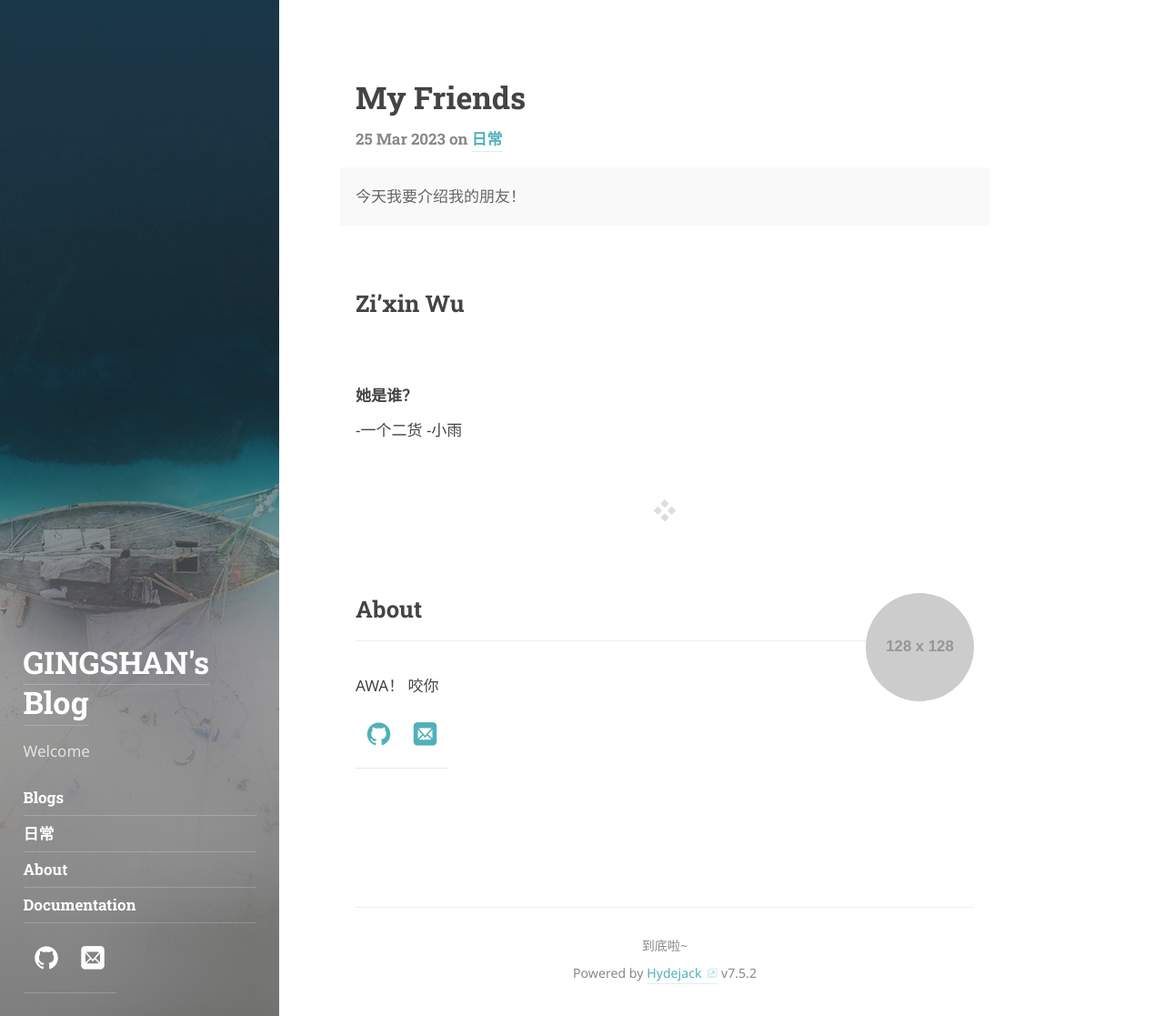
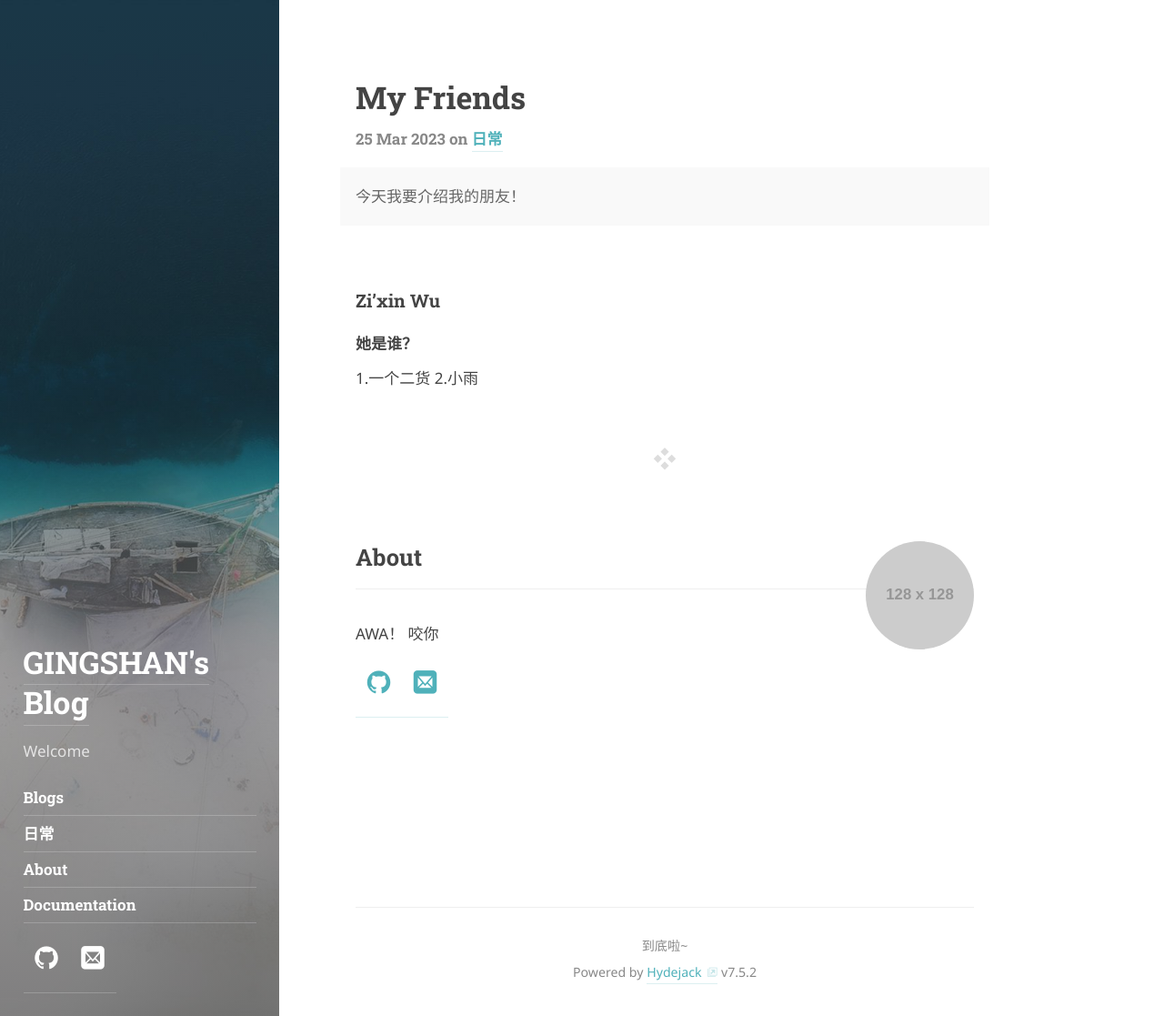
Before and after one commit to lshub2010/lshub2010.github.io, a Jekyll site: the page built from _posts/2023-3-25-my-friend.md, in a window 1280 px wide and 1117 px high. Shown: the whole window at 91% size. Built offline with Jekyll 4.4.1, drawn with Linux system fonts in a browser that asks for light colours; some web fonts are replaced.

Commit message:
Update 2023-3-25-my-friend.md

```diff
--- a/_posts/2023-3-25-my-friend.md
+++ b/_posts/2023-3-25-my-friend.md
@@ -6,8 +6,8 @@ description: >
 tags: [daily]
 ---
 
-## Zi’xin Wu
+### Zi’xin Wu
 
 #### 她是谁？
--一个二货
--小雨
+1.一个二货
+2.小雨
```
